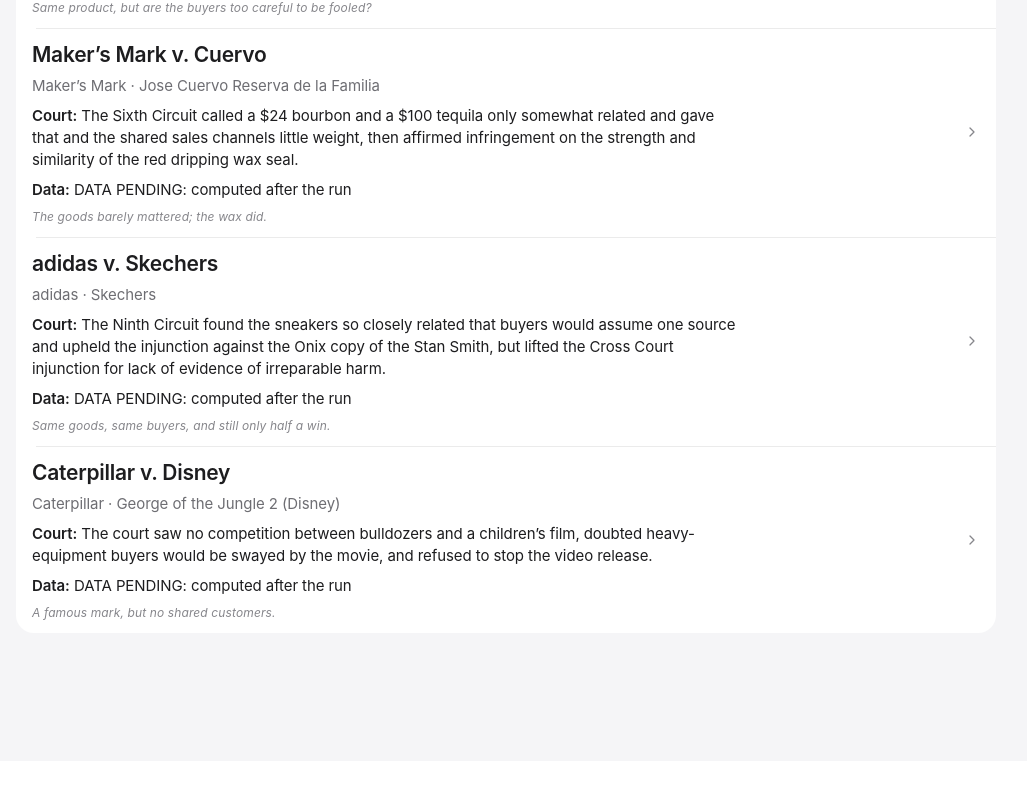
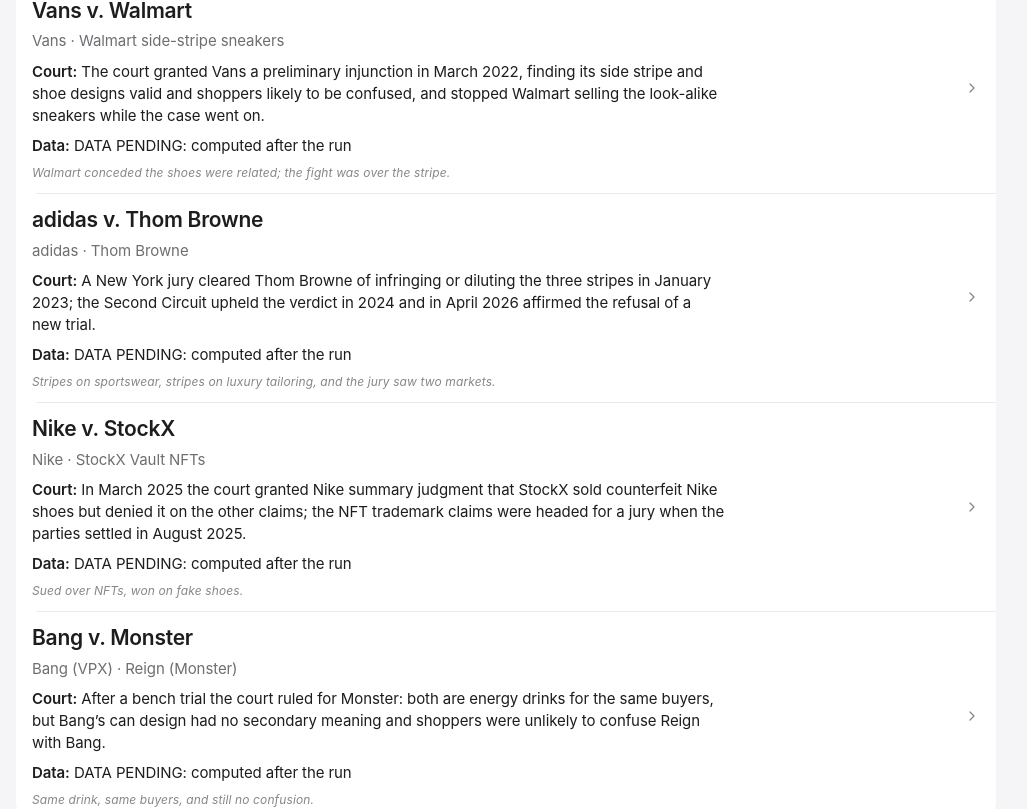
Before and after one commit to Avonik/tea-rose, a React (Vite) app in the folder frontend-v3/: page / in a window 1280 px wide. Shown: the part 6656-7465 px from the top of the page, without its empty margins (134-1161 px from the left). Built offline with nearby package versions, Linux system fonts and the light colour scheme.

Commit message:
Showcase: eight cases, all with the filed complaint as input; verified court outcomes with sources for the reveal

```diff
--- a/frontend-v3/src/content/cases.ts
+++ b/frontend-v3/src/content/cases.ts
@@ -1,7 +1,8 @@
 /**
- * Hand-written context for the showcase cases (current and former):what the court decided and what the taste
- * data shows. Plain English, brand names instead of "senior"/"junior". Facts verified against the
- * opinions on 2026-10-24/25 (see backend/eval/cases_candidates.csv for sources). Live runs have no
+ * Hand-written context for the showcase cases (current and former): what the court decided and what the taste
+ * data shows. Plain English, brand names instead of "senior"/"junior". The agent's input is always the
+ * filed complaint; opinions and the sources below are used only for the court line. Facts verified on
+ * 2026-10-24/25 (see backend/eval/cases_candidates.csv and each entry's `source`). Live runs have no
  * entry here and render without the court line.
  */
 export type CaseStory = {
@@ -17,6 +18,8 @@
   twist?: string
   /** Where the dispute ended, for the header chip. */
   outcome: 'older brand won' | 'newcomer won' | 'mixed' | 'settled'
+  /** Where the court sentence was verified (opinion, docket entry or reliable report). */
+  source?: string
 }
 
 export const CASE_STORIES: Record<string, CaseStory> = {
@@ -25,9 +28,10 @@
     brands: ['Jack Daniel’s', 'Bad Spaniels dog toy'],
     court:
       'The court found that whiskey drinkers and pet-product buyers do overlap, and the dog toy still won: a parody, no confusion.',
-    data: 'The taste data supports Jack Daniel’s on two of three confusion factors and on fame, and is silent on parody.',
+    data: 'DATA PENDING: computed after the run',
     twist: 'Overlap was there. It did not decide the case.',
     outcome: 'newcomer won',
+    source: 'https://www.govinfo.gov/content/pkg/USCOURTS-azd-2_14-cv-02057/pdf/USCOURTS-azd-2_14-cv-02057-3.pdf',
   },
   charbucks: {
     short: 'Starbucks v. Charbucks',
@@ -58,9 +62,10 @@
     short: 'Vans v. MSCHF',
     brands: ['Vans', 'Wavy Baby sneakers (MSCHF)'],
     court: 'The Second Circuit upheld the injunction: a distorted sneaker sold as a sneaker is not a protected parody.',
-    data: 'The taste data puts audience overlap at the 98th percentile and supports Vans on both confusion factors.',
+    data: 'DATA PENDING: computed after the run',
     twist: 'Same shoppers, same shelves, and the court agreed.',
     outcome: 'older brand won',
+    source: 'https://storage.courtlistener.com/pdf/2023/12/05/vans_inc._v._mschf_product_studio_inc..pdf',
   },
   gucci_guess: {
     short: 'Gucci v. Guess',
@@ -97,6 +102,7 @@
     data: 'DATA PENDING: computed after the run',
     twist: 'Same goods, same buyers, and still only half a win.',
     outcome: 'mixed',
+    source: 'https://static.case.law/f3d/890/cases/0747-01.json',
   },
   caterpillar_disney: {
     short: 'Caterpillar v. Disney',
@@ -107,6 +113,56 @@
     twist: 'A famous mark, but no shared customers.',
     outcome: 'newcomer won',
   },
+  hermes_rothschild: {
+    short: 'Hermès v. Rothschild',
+    brands: ['Hermès (Birkin)', 'MetaBirkins NFTs (Mason Rothschild)'],
+    court:
+      'A New York jury found in February 2023 that the MetaBirkins NFTs infringed and diluted the Birkin mark and awarded Hermès $133,000, and the judge refused a new trial and barred further sales.',
+    data: 'DATA PENDING: computed after the run',
+    twist: 'A handbag and a digital token, and the jury saw one brand.',
+    outcome: 'older brand won',
+    source: 'https://storage.courtlistener.com/recap/gov.uscourts.nysd.573363/gov.uscourts.nysd.573363.191.0.pdf',
+  },
+  vans_walmart: {
+    short: 'Vans v. Walmart',
+    brands: ['Vans', 'Walmart side-stripe sneakers'],
+    court:
+      'The court granted Vans a preliminary injunction in March 2022, finding its side stripe and shoe designs valid and shoppers likely to be confused, and stopped Walmart selling the look-alike sneakers while the case went on.',
+    data: 'DATA PENDING: computed after the run',
+    twist: 'Walmart conceded the shoes were related; the fight was over the stripe.',
+    outcome: 'older brand won',
+    source: 'https://storage.courtlistener.com/recap/gov.uscourts.cacd.836756/gov.uscourts.cacd.836756.65.0.pdf',
+  },
+  adidas_thom_browne: {
+    short: 'adidas v. Thom Browne',
+    brands: ['adidas', 'Thom Browne'],
+    court:
+      'A New York jury cleared Thom Browne of infringing or diluting the three stripes in January 2023; the Second Circuit upheld the verdict in 2024 and in April 2026 affirmed the refusal of a new trial.',
+    data: 'DATA PENDING: computed after the run',
+    twist: 'Stripes on sportswear, stripes on luxury tailoring, and the jury saw two markets.',
+    outcome: 'newcomer won',
+    source: 'https://storage.courtlistener.com/pdf/2026/04/29/adidas_america_inc._v._thom_browne_inc..pdf',
+  },
+  nike_stockx: {
+    short: 'Nike v. StockX',
+    brands: ['Nike', 'StockX Vault NFTs'],
+    court:
+      'In March 2025 the court granted Nike summary judgment that StockX sold counterfeit Nike shoes but denied it on the other claims; the NFT trademark claims were headed for a jury when the parties settled in August 2025.',
+    data: 'DATA PENDING: computed after the run',
+    twist: 'Sued over NFTs, won on fake shoes.',
+    outcome: 'settled',
+    source: 'https://www.thefashionlaw.com/nike-v-stockx-a-timeline-behind-the-trademark-lawsuit/',
+  },
+  bang_monster: {
+    short: 'Bang v. Monster',
+    brands: ['Bang (VPX)', 'Reign (Monster)'],
+    court:
+      'After a bench trial the court ruled for Monster: both are energy drinks for the same buyers, but Bang’s can design had no secondary meaning and shoppers were unlikely to confuse Reign with Bang.',
+    data: 'DATA PENDING: computed after the run',
+    twist: 'Same drink, same buyers, and still no confusion.',
+    outcome: 'newcomer won',
+    source: 'https://www.govinfo.gov/content/pkg/USCOURTS-flsd-0_19-cv-60809/pdf/USCOURTS-flsd-0_19-cv-60809-4.pdf',
+  },
 }
 
 export function caseStory(slug: string | undefined | null): CaseStory | undefined {
@@ -115,7 +171,6 @@
 
 /** Display names for sample documents that are not one of the showcase cases. */
 const SAMPLE_NAMES: Record<string, string> = {
-  adidas_thom_browne: 'Adidas v. Thom Browne',
   taco_tuesday: 'Taco Tuesday',
   jack_daniels_v_vip: 'Jack Daniel’s v. VIP Products',
 }
--- a/frontend-v3/src/content/home.ts
+++ b/frontend-v3/src/content/home.ts
@@ -106,20 +106,21 @@
   link: 'See the full report, including the two times we changed our method and why',
 }
 
-/** The seven showcase fights, in manifest order (backend/data/showcase/manifest.json). */
+/** The eight showcase fights, in manifest order (backend/data/showcase/manifest.json). */
 export const CASE_ORDER = [
   'vans_mschf',
   'bad_spaniels',
-  'gucci_guess',
-  'tiffany_costco',
-  'makers_mark_cuervo',
   'adidas_skechers',
-  'caterpillar_disney',
+  'hermes_rothschild',
+  'vans_walmart',
+  'adidas_thom_browne',
+  'nike_stockx',
+  'bang_monster',
 ] as const
 
 export const FIGHTS = {
   eyebrow: 'Showcase',
-  title: 'Seven famous fights.',
+  title: 'Eight famous fights.',
   sub: 'What the court decided, and what the taste data shows. Pre-computed and free to open; every memo cites the Qloo queries it used.',
 }
 
--- a/frontend-v3/src/pages/HomePage.tsx
+++ b/frontend-v3/src/pages/HomePage.tsx
@@ -347,7 +347,7 @@
   )
 }
 
-// ------------------------------------------------------------------ 5. seven famous fights
+// ------------------------------------------------------------------ 5. eight famous fights
 
 function Fights() {
   return (
```
Also changed, not shown: 1 other file (tests, documents, lock files or other folders).
